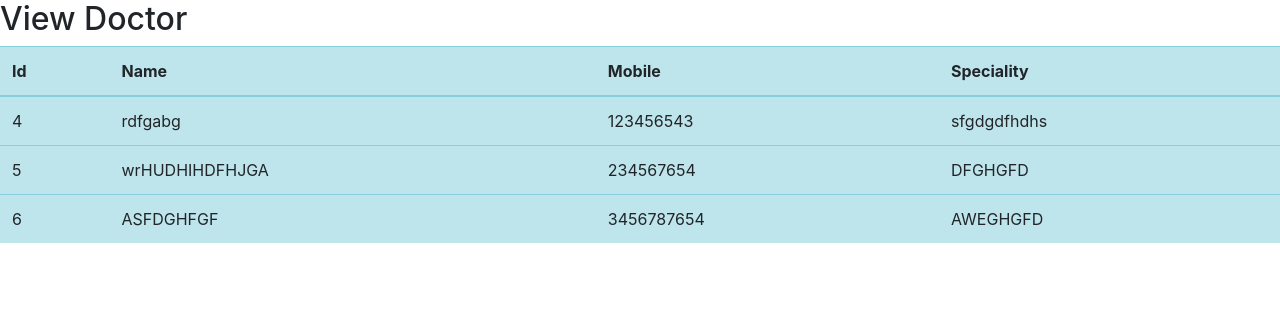
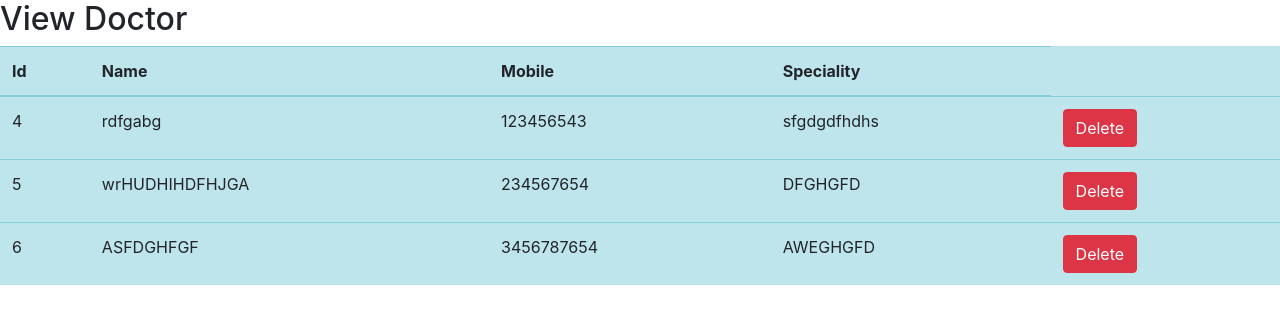
Before and after one commit to anjuu123/django-hospital, a Django app: page /view_doctor/ in a window 1280 px wide. Shown: the top 324 px of the page. Run offline with Django 3.2, Linux system fonts and the light colour scheme; a user stored in the database is signed in; data comes from the database, SQL or seed files in the repository.

Commit message:
delete button added to delete doctor by id

```diff
--- a/hospital_mgmt/hospital/templates/view_doctor.html
+++ b/hospital_mgmt/hospital/templates/view_doctor.html
@@ -17,7 +17,8 @@
                <td> {{i.name}}</td>
                <td> {{i.mobile}}</td>
                <td> {{i.speciality}}</td>
-
+               <td><a href="{% url 'delete_doctor' i.id %}"
+                onclick="return confirm('Are you sure you want to delete?')"class="btn btn-danger">Delete</a></td>
             </tr>
             {% endfor %}
         </tbody>
```
